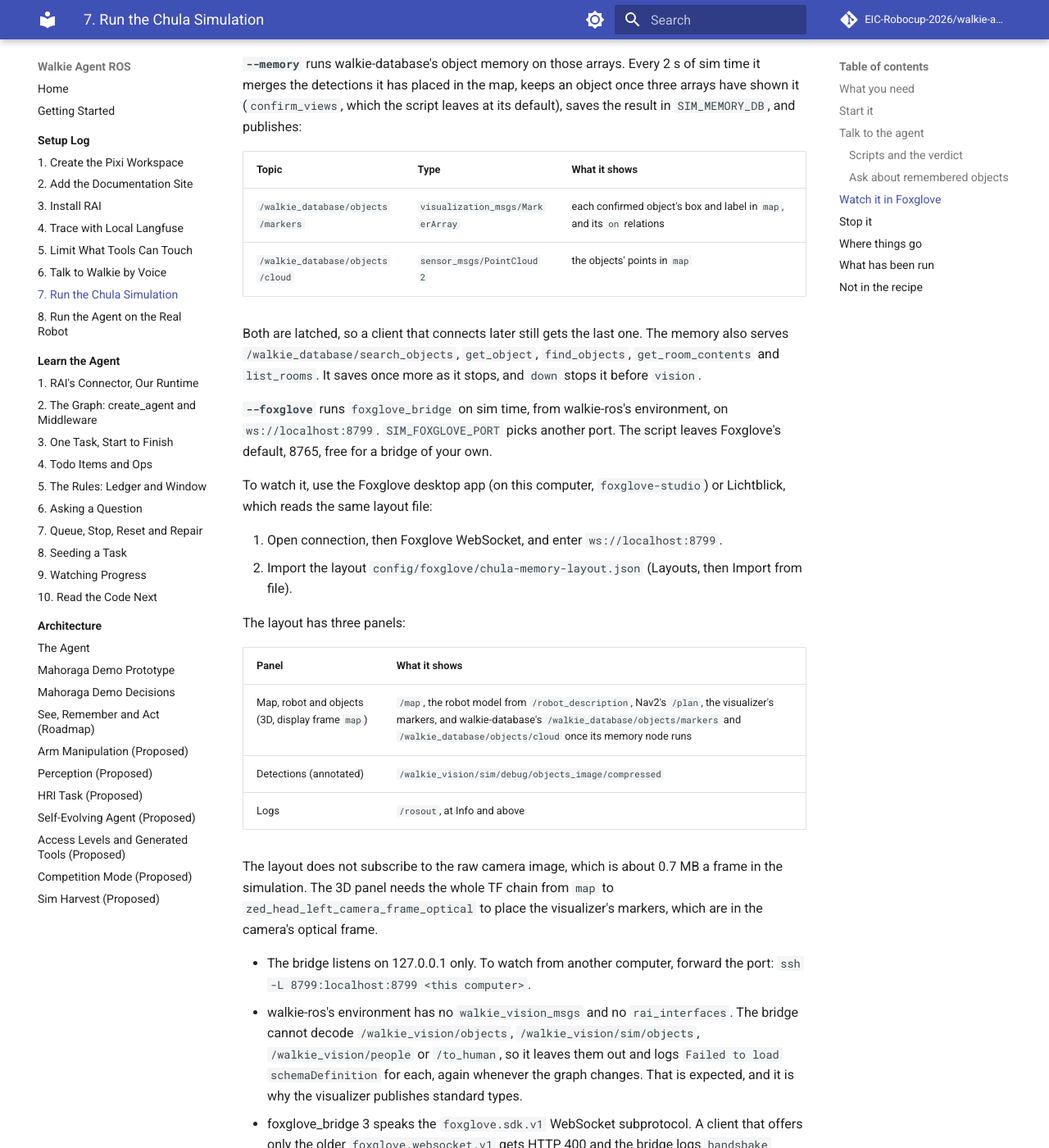
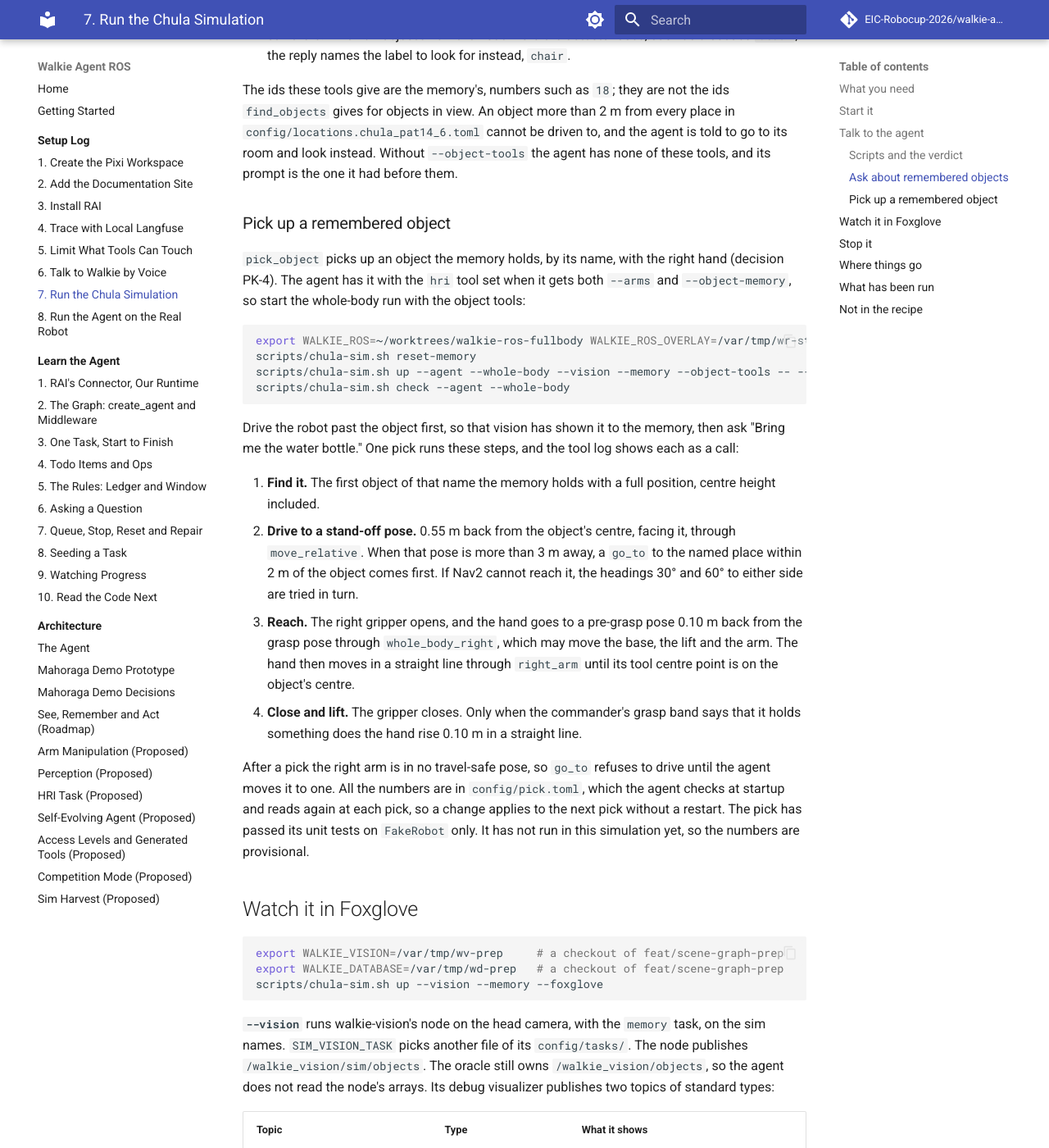
Before and after one commit to EIC-Robocup-2026/walkie-agent-ros, an MkDocs documentation site: the page built from docs/setup/08-chula-simulation.md, in a window 1280 px wide and 1400 px high, scrolled down 9040 px. Shown: the whole window at 82% size. Built offline with MkDocs 1.6.1 and Material for MkDocs 9.7.7, drawn with Linux system fonts in a browser that asks for light colours; comment, search, counter and statistics services are not loaded; some of the changed text lies outside the part shown.

Commit message:
docs: describe pick_object and the whole-body chula sim run

````diff
--- a/docs/architecture/capability-map.html
+++ b/docs/architecture/capability-map.html
@@ -791,7 +791,8 @@ footer p + p { margin-top: 6px; }
       { "name": "list_arm_poses", "sets": ["hri", "arms"], "arm": true, "backend": "RosArms, --arms", "status": "works" },
       { "name": "move_arm_to_pose", "sets": ["hri", "arms"], "arm": true, "backend": "RosArms, --arms", "status": "works" },
       { "name": "set_gripper", "sets": ["hri", "arms"], "arm": true, "backend": "RosArms, --arms", "status": "tested" },
-      { "name": "get_arm_state", "sets": ["hri", "arms"], "arm": true, "backend": "RosArms, --arms", "status": "tested" }
+      { "name": "get_arm_state", "sets": ["hri", "arms"], "arm": true, "backend": "RosArms, --arms", "status": "tested" },
+      { "name": "pick_object", "sets": ["hri"], "needs": "--arms and --object-memory", "arm": true, "backend": "RosObjectMemory, RosBase and RosArms through /go_to_pose, --arms --object-memory", "status": "tested" }
     ]
   },
   "gym": {
--- a/docs/setup/08-chula-simulation.md
+++ b/docs/setup/08-chula-simulation.md
@@ -50,6 +50,24 @@ the plugin is the one dependency only the branch adds. If the checkout's
 environment lacks it, move_group starts with no IK solver for the arms
 (walkie-ros f695b3a). The agent's arm tools send joint goals and gripper
 commands only, and neither needs one.
+
+**For `--whole-body`, whole-body MoveIt and a world-aware bringup.**
+`up --whole-body` runs walkie-ros's `whole_body_demo.launch.py` as `bringup`:
+Nav2, move_group with `base_mode:=whole_body`, the commander and the base
+follower in one launch, with map to odom from MuJoCo's ground truth and no
+AMCL (decision PK-2). `pick_object` needs it. Two workspaces provide it:
+
+- `WALKIE_ROS`, a walkie-ros workspace on `feat/moveit-full-body` with
+  `openarm_bimanual_moveit_config` and `openarm_bimanual_commander_cpp` built,
+  such as `~/worktrees/walkie-ros-fullbody`.
+- `WALKIE_ROS_OVERLAY`, an overlay whose `robot_bringup` runs
+  `whole_body_demo.launch.py` in a named world (`world:=`), with
+  `walkie_mujoco_worlds` built beside it, such as a worktree of
+  `feat/sim-bottle-pick` built like the overlay above, in `/var/tmp/wr-stack`.
+
+`up --whole-body` refuses to start if either package is missing from
+`WALKIE_ROS`, or if the `whole_body_demo.launch.py` it would load takes no
+`world:=`; an older one would start its own obstacle scene.
 
 **This repository, built.** You need `pixi run build-ros2`, for
 `walkie_vision_msgs` and `rai_interfaces`. You also need `pixi run build-rmw-zenoh`
@@ -159,7 +177,7 @@ scripts/chula-sim.sh check --agent
 | Part | What it runs | `up` waits until |
 | --- | --- | --- |
 | `router` | `rmw_zenohd`, listening on `localhost:7499` | the port accepts connections |
-| `bringup` | `nav_mujoco_omnibot.launch.py world:=chula_pat14_6`, headless | Nav2 logs `Managed nodes are active` (300 s at most) |
+| `bringup` | `nav_mujoco_omnibot.launch.py world:=chula_pat14_6`, headless; with `--whole-body`, `whole_body_demo.launch.py world:=chula_pat14_6 start_router:=false` instead | Nav2 logs `Managed nodes are active` (300 s at most); with `--whole-body`, then also `MoveGroup context initialization complete` and `Bimanual Commander Node Initialized` (120 s each at most) |
 | `moveit` | `moveit_only.launch.py hardware_type:=mujoco use_rviz:=false`, with `--arms` only | move_group logs `MoveGroup context initialization complete` (120 s at most) |
 | `commander` | `launch/commander_sim.launch.py`, the arm commander on sim time, with `--arms` only | the commander logs `Bimanual Commander Node Initialized` (120 s at most) |
 | `vision` | walkie-vision's `pixi run vision task:=memory sim:=true viz:=true`, with `--vision` only | the node logs `loaded the models in` (300 s at most), after the oracle and the agent |
@@ -185,6 +203,12 @@ scripts/chula-sim.sh check --agent
   with the arm tools: `-- --tool-set hri` or `-- --tool-set arms`. With the
   default set the agent exits with code 2 at startup. Without `--arms`, `up`
   starts what it always did.
+- `--whole-body` takes the place of `--arms`, and `up` refuses the two
+  together. Its launch starts move_group and the commander itself, so there is
+  no `moveit` or `commander` part, and `down` stops them with `bringup`. With
+  `--agent`, the agent gets `--arms` as with `--arms`. `up --whole-body`
+  refuses to start while the `moveit` or `commander` part of an earlier
+  `up --arms` runs, since two commanders would serve the same actions.
 - walkie-ros's own `commander.launch.py` declares no `use_sim_time`, so
   passing `use_sim_time:=true` to it does nothing. `launch/commander_sim.launch.py`
   includes that file and sets the parameter on its node.
@@ -203,8 +227,9 @@ scripts/chula-sim.sh check --agent
   retry, and exits once the result comes. walkie-ros's commander then
   panics in Zenoh's thread-local storage as it exits, with code -6, after
   the goal has ended.
-- `up` refuses to start beside another `nav_mujoco_omnibot.launch.py`, on any
-  graph, because two simulations compete for the CPU.
+- `up` refuses to start beside another `nav_mujoco_omnibot.launch.py` or
+  `whole_body_demo.launch.py`, on any graph, because two simulations compete
+  for the CPU.
 - `up` returns only when the oracle, the agent, `vision` and `foxglove`, each
   when asked for, have logged that they are up, and every part is still
   running a few seconds later. If a part exits first,
@@ -248,6 +273,10 @@ through: the `/set_joint_position` and `/control_gripper` actions and the
 names and types, and sends no request. So it cannot tell a commander built
 from another `my_robot_interfaces`: `rmw_zenoh_cpp` finds such a server by its
 type's name, but delivers requests by the type's hash, so none ever arrives.
+
+`check --whole-body` adds a `move_group` line, which passes once a node named
+`move_group` is on the graph, and a `commander` line that also needs the
+`/go_to_pose` action, through which `pick_object` reaches.
 
 ## Talk to the agent
 
@@ -382,6 +411,45 @@ every place in `config/locations.chula_pat14_6.toml` cannot be driven to, and
 the agent is told to go to its room and look instead. Without `--object-tools`
 the agent has none of these tools, and its prompt is the one it had before
 them.
+
+### Pick up a remembered object
+
+`pick_object` picks up an object the memory holds, by its name, with the right
+hand (decision PK-4). The agent has it with the `hri` tool set when it gets
+both `--arms` and `--object-memory`, so start the whole-body run with the
+object tools:
+
+```bash
+export WALKIE_ROS=~/worktrees/walkie-ros-fullbody WALKIE_ROS_OVERLAY=/var/tmp/wr-stack
+scripts/chula-sim.sh reset-memory
+scripts/chula-sim.sh up --agent --whole-body --vision --memory --object-tools -- --tool-set hri
+scripts/chula-sim.sh check --agent --whole-body
+```
+
+Drive the robot past the object first, so that vision has shown it to the
+memory, then ask "Bring me the water bottle." One pick runs these steps, and
+the tool log shows each as a call:
+
+1. **Find it.** The first object of that name the memory holds with a full
+   position, centre height included.
+2. **Drive to a stand-off pose.** 0.55 m back from the object's centre, facing
+   it, through `move_relative`. When that pose is more than 3 m away, a `go_to`
+   to the named place within 2 m of the object comes first. If Nav2 cannot
+   reach it, the headings 30° and 60° to either side are tried in turn.
+3. **Reach.** The right gripper opens, and the hand goes to a pre-grasp pose
+   0.10 m back from the grasp pose through `whole_body_right`, which may move
+   the base, the lift and the arm. The hand then moves in a straight line
+   through `right_arm` until its tool centre point is on the object's centre.
+4. **Close and lift.** The gripper closes. Only when the commander's grasp
+   band says that it holds something does the hand rise 0.10 m in a straight
+   line.
+
+After a pick the right arm is in no travel-safe pose, so `go_to` refuses to
+drive until the agent moves it to one. All the numbers are in
+`config/pick.toml`, which the agent checks at startup and reads again at each
+pick, so a change applies to the next pick without a restart. The pick has
+passed its unit tests on `FakeRobot` only. It has not run in this simulation
+yet, so the numbers are provisional.
 
 ## Watch it in Foxglove
 
````
Also changed, not shown: docs/architecture/agent.md (+1 -0 lines), docs/architecture/manipulation.md (+15 -0 lines).
